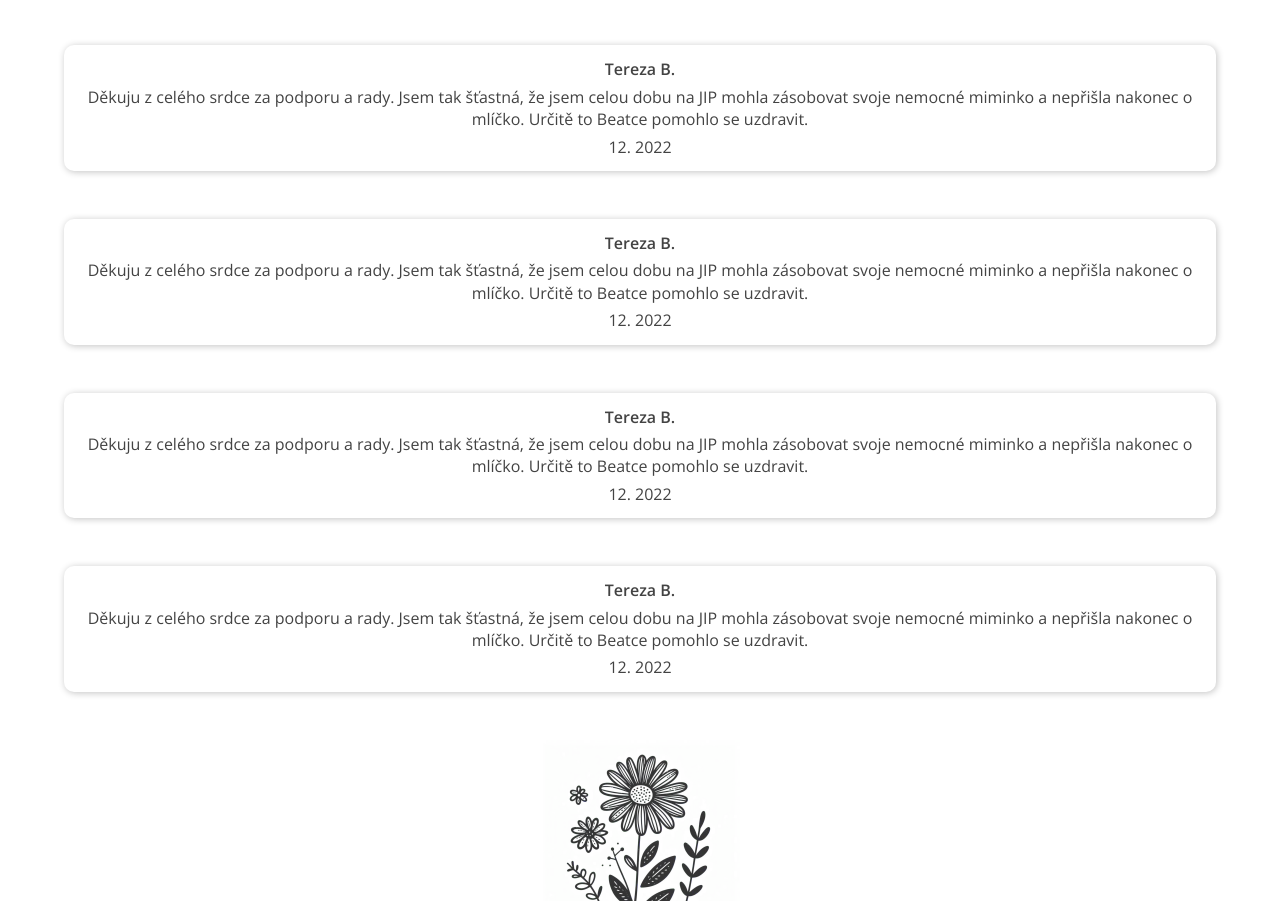
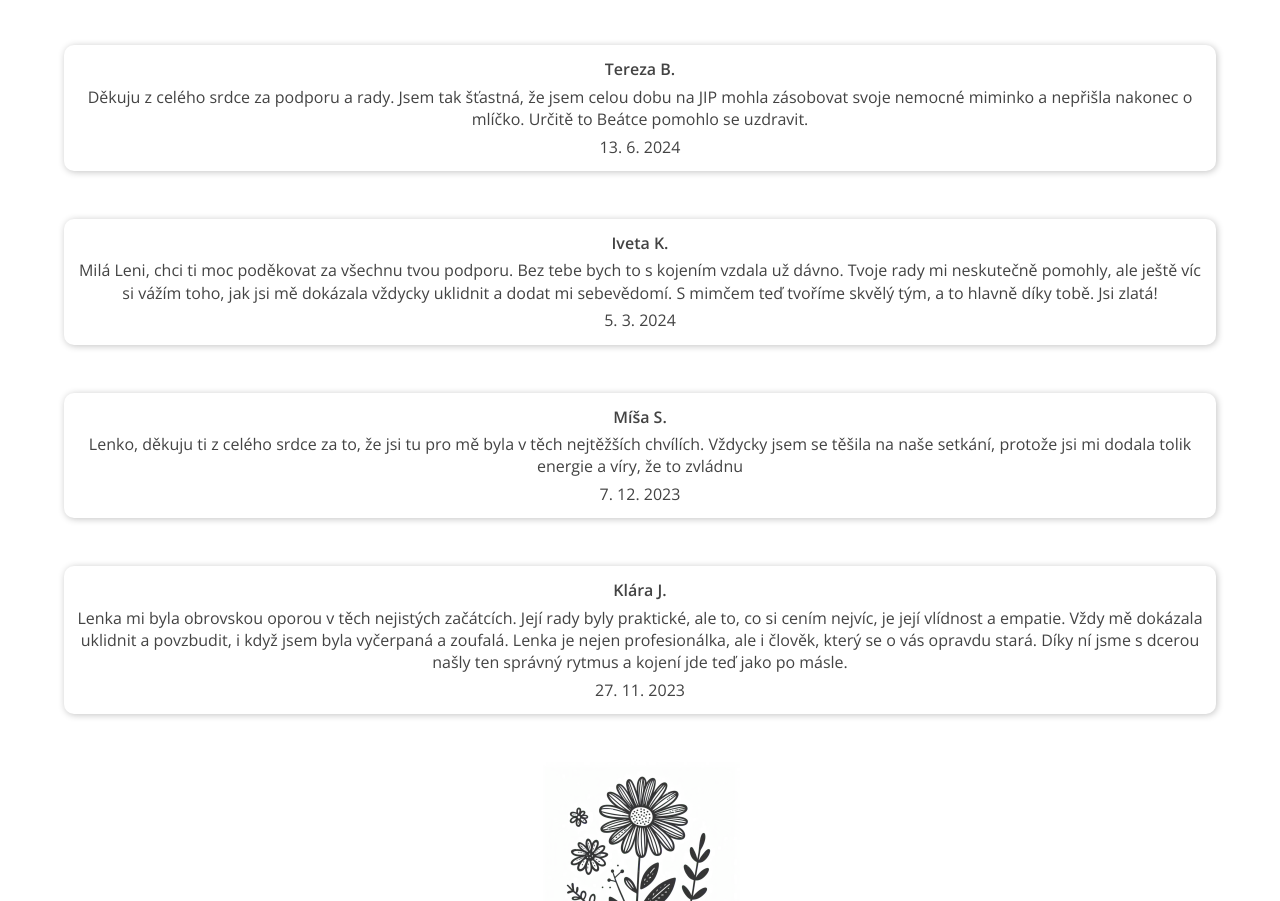
Before and after one commit to xteryna/projekt-ZAVERECNY, an Eleventy site: page recenze.html in a window 1280 px wide. Shown: the part 483-1384 px from the top of the page. Built offline with nearby package versions, Linux system fonts and the light colour scheme; Eleventy itself is replaced by a stand-in of ours; files that its build step writes are made by us from their sources; a web font is replaced by a local one.

Commit message:
page reviews - individual reviews changed, form - delete input after cancellation

```diff
--- a/recenze.html
+++ b/recenze.html
@@ -21,7 +21,7 @@ title: Lenka Šeblová - recenze
 
             <form class="form gradient" method="post" action="https://submit-form.com/05mj2ZSz8">
                 <div class="form__button-box">
-                    <button class="form__button" id="close" name="close">x</button>
+                    <button class="form__button" id="close" name="close" type="reset">x</button>
                 </div>
 
                 <label for="message" class="form__label">Zde mi můžete zanechat recenzi, případně vzkaz:</label>
@@ -47,26 +47,26 @@ title: Lenka Šeblová - recenze
         <div class="review">
             <div class="framed-item">
                 <p class="framed-item__title center">Tereza B.</p>
-                <p class="framed-item__text1 center"> Děkuju z celého srdce za podporu a rady. Jsem tak šťastná, že jsem celou dobu na JIP mohla zásobovat svoje nemocné miminko a nepřišla nakonec o mlíčko. Určitě to Beatce pomohlo se uzdravit.</p>
-                <p class="framed-item__text2 center">12. 2022</p>
+                <p class="framed-item__text1 center">Děkuju z celého srdce za podporu a rady. Jsem tak šťastná, že jsem celou dobu na JIP mohla zásobovat svoje nemocné miminko a nepřišla nakonec o mlíčko. Určitě to Beátce pomohlo se uzdravit.</p>
+                <p class="framed-item__text2 center">13. 6. 2024</p>
             </div>
 
             <div class="framed-item">
-                <p class="framed-item__title center">Tereza B.</p>
-                <p class="framed-item__text1 center"> Děkuju z celého srdce za podporu a rady. Jsem tak šťastná, že jsem celou dobu na JIP mohla zásobovat svoje nemocné miminko a nepřišla nakonec o mlíčko. Určitě to Beatce pomohlo se uzdravit.</p>
-                <p class="framed-item__text2 center">12. 2022</p>
+                <p class="framed-item__title center">Iveta K.</p>
+                <p class="framed-item__text1 center">Milá Leni, chci ti moc poděkovat za všechnu tvou podporu. Bez tebe bych to s kojením vzdala už dávno. Tvoje rady mi neskutečně pomohly, ale ještě víc si vážím toho, jak jsi mě dokázala vždycky uklidnit a dodat mi sebevědomí. S mimčem teď tvoříme skvělý tým, a to hlavně díky tobě. Jsi zlatá!</p>
+                <p class="framed-item__text2 center">5. 3. 2024</p>
             </div>
 
             <div class="framed-item">
-                <p class="framed-item__title center">Tereza B.</p>
-                <p class="framed-item__text1 center"> Děkuju z celého srdce za podporu a rady. Jsem tak šťastná, že jsem celou dobu na JIP mohla zásobovat svoje nemocné miminko a nepřišla nakonec o mlíčko. Určitě to Beatce pomohlo se uzdravit.</p>
-                <p class="framed-item__text2 center">12. 2022</p>
+                <p class="framed-item__title center">Míša S.</p>
+                <p class="framed-item__text1 center">Lenko, děkuju ti z celého srdce za to, že jsi tu pro mě byla v těch nejtěžších chvílích. Vždycky jsem se těšila na naše setkání, protože jsi mi dodala tolik energie a víry, že to zvládnu</p>
+                <p class="framed-item__text2 center">7. 12. 2023</p>
             </div>
 
             <div class="framed-item">
-                <p class="framed-item__title center">Tereza B.</p>
-                <p class="framed-item__text1 center"> Děkuju z celého srdce za podporu a rady. Jsem tak šťastná, že jsem celou dobu na JIP mohla zásobovat svoje nemocné miminko a nepřišla nakonec o mlíčko. Určitě to Beatce pomohlo se uzdravit.</p>
-                <p class="framed-item__text2 center">12. 2022</p>
+                <p class="framed-item__title center">Klára J.</p>
+                <p class="framed-item__text1 center">Lenka mi byla obrovskou oporou v těch nejistých začátcích. Její rady byly praktické, ale to, co si cením nejvíc, je její vlídnost a empatie. Vždy mě dokázala uklidnit a povzbudit, i když jsem byla vyčerpaná a zoufalá. Lenka je nejen profesionálka, ale i člověk, který se o vás opravdu stará. Díky ní jsme s dcerou našly ten správný rytmus a kojení jde teď jako po másle.</p>
+                <p class="framed-item__text2 center">27. 11. 2023</p>
             </div>
         </div>
 
```
